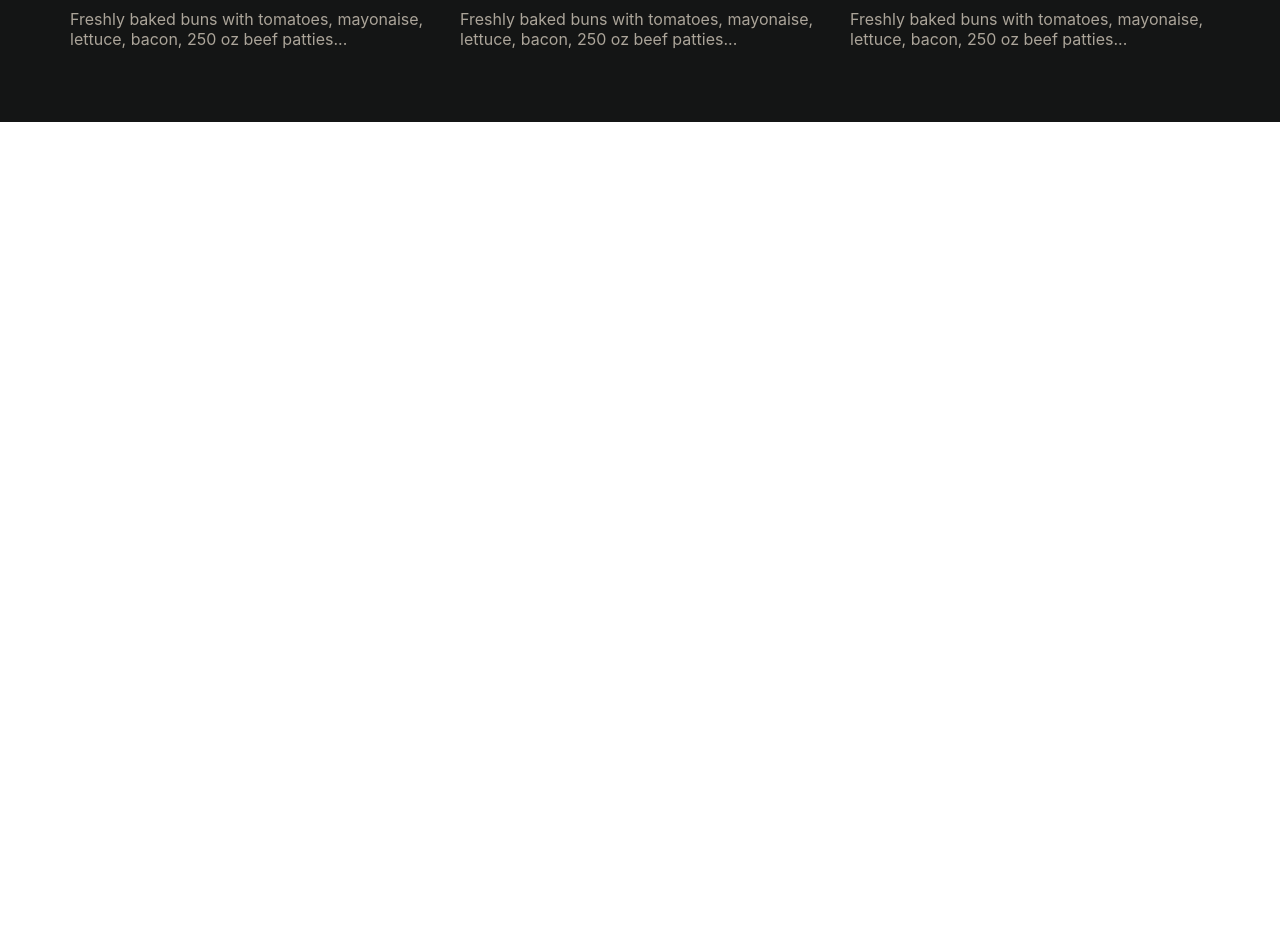
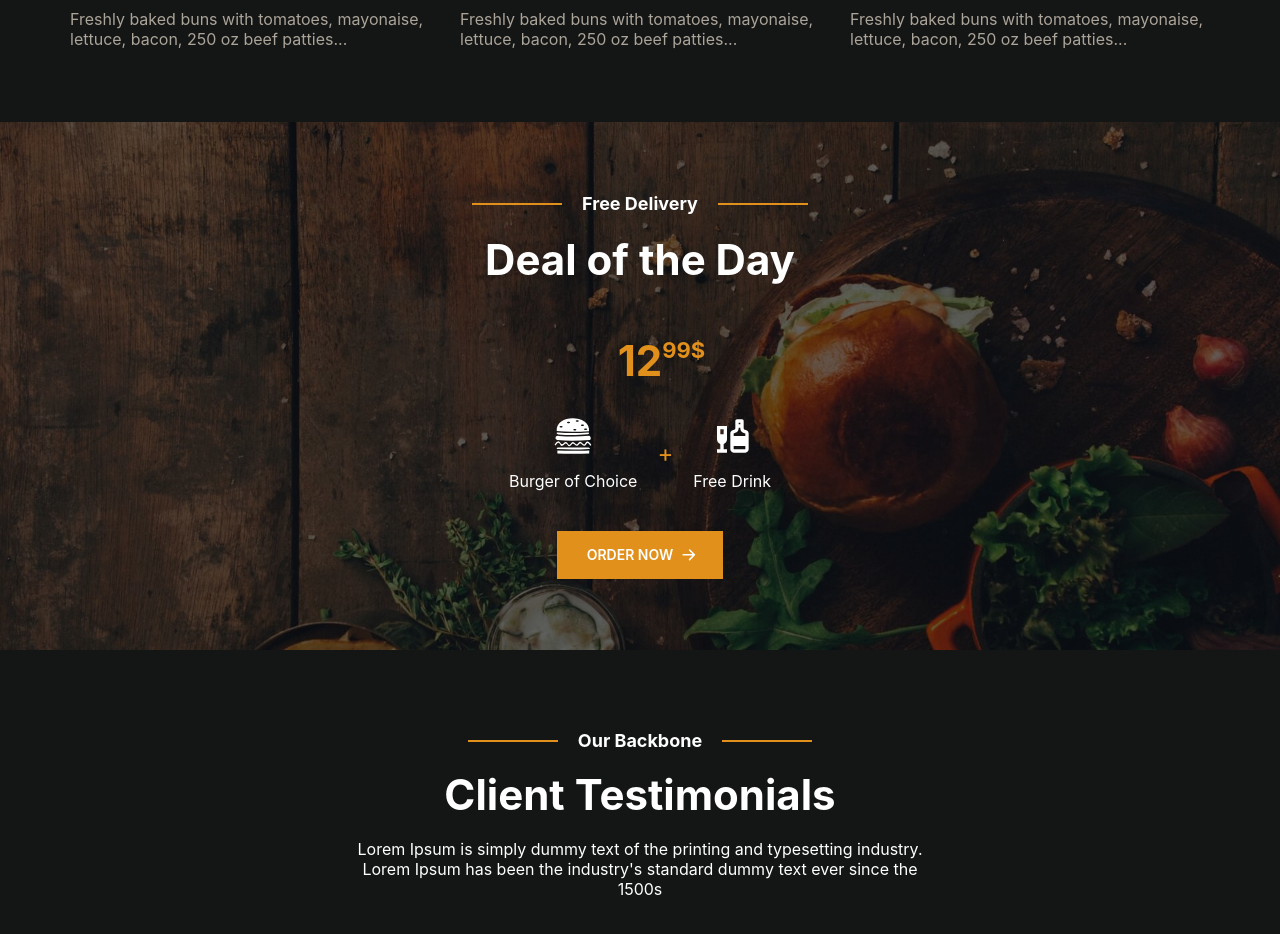
Before and after one commit to rezashokri99/classica-food, a React (Create React App) app: page / in a window 1280 px wide. Shown: the part 2260-3194 px from the top of the page. Before the commit the page ends 2382 px from the top, so only its background shows below. Built offline with nearby package versions, Linux system fonts and the light colour scheme.

Commit message:
make free delivery section

```diff
--- a/src/App.js
+++ b/src/App.js
@@ -2,6 +2,7 @@ import './App.css';
 import FreeDeliverySection from './components/FreeDeliverySection';
 import Landing from './components/Landing';
 import Navbar from './components/Navbar';
+import OurBackbone from './components/OurBackbone';
 import Suggestions from './components/Suggestions';
 import TopPicks from './components/TopPicks';
 
@@ -13,6 +14,7 @@ function App() {
       <Suggestions />
       <TopPicks />
       <FreeDeliverySection />
+      <OurBackbone />
     </div>
   );
 }
--- a/src/components/FreeDeliverySection.js
+++ b/src/components/FreeDeliverySection.js
@@ -1,10 +1,43 @@
 import React from 'react';
 import styles from "./FreeDeliverySection.module.scss";
+import { GiHamburger } from "react-icons/gi";
+import { MdLiquor } from "react-icons/md";
+import { BsArrowRightShort } from "react-icons/bs";
+
 
 const FreeDeliverySection = () => {
     return (
-        <div className={styles.freeDeliveryContainer}>
+        <div className={styles.freeDeliverySection}>
+            <div className={styles.freeDeliveryBackground}>
+            </div>
+            <div className={styles.freeDeliveryContent}>
+                    <div className={styles.freeDeliveryTitleContainer}>
+                        <h5>Free Delivery</h5>
+                        <h2>Deal of the Day</h2>
+                    </div>
 
+
+                    <div className={styles.productContainer}>
+
+                        <div className={styles.productPrice}>
+                            <p>12 <span>99$</span></p>
+                        </div>
+
+                        <div className={styles.iconsContainer}>
+                            <div>
+                                <p className={styles.active}><GiHamburger /> <span>Burger of Choice</span></p>
+                            </div>
+                            <span>+</span>
+                            <div>
+                                <p className={styles.active}><MdLiquor /> <span>Free Drink</span></p>
+                            </div>
+                        </div>
+
+                        <a className={styles.orderBtn} href='#1'>Order Now <BsArrowRightShort /></a>
+                    </div>
+
+
+                </div>
         </div>
     );
 }
--- a/src/components/FreeDeliverySection.module.scss
+++ b/src/components/FreeDeliverySection.module.scss
@@ -1,6 +1,204 @@
 @import "variables";
 
 
-.freeDeliveryContainer {
+.freeDeliverySection {
+    position: relative;
+    width: 100%;
+    height: 528px;
+}
+
+.freeDeliveryBackground {
+    position: absolute;
+    width: 100%;
+    height: 100%;
     background-image: url("../images/cta.jpg");
+    background-position: center;
+    background-size: cover;
+    background-repeat: no-repeat;
+    // display: flex;
+    // justify-content: center;
+    // padding: 80px 0;
+
+
+    &::before {
+        content: '';
+        position: absolute;
+        top: 0;
+        left: 0;
+        width: 100%;
+        height: 100%;
+        background-color: rgba(0,0,0,.6);
+        z-index: 1;
+        -webkit-transition: background-color .3s;
+        -o-transition: background-color .3s;
+        transition: background-color .3s;
+    }
 }
+
+
+.freeDeliveryContent {
+    position: absolute;
+    width: 100%;
+    color: $whiteColor;
+    height: 100%;
+    display: flex;
+    flex-direction: column;
+    align-items: center;
+    justify-content: center;
+    z-index: 2;
+
+
+    .freeDeliveryTitleContainer {
+        display: flex;
+        flex-direction: column;
+        align-items: center;
+
+
+        h5 {
+            color: $whiteColor;
+            font-size: 18px;
+            margin-bottom: 20px;
+            font-weight: 700;
+            position: relative;
+            width: fit-content;
+
+
+
+            &::before {
+                content: '';
+                position: absolute;
+                top: 50%;
+                right: 100%;
+                margin-right: 20px;
+                transform: translateY(-50%);
+                width: 90px;
+                height: 2px;
+                background-color: $orangeColor;
+            }
+
+            &::after {
+                content: '';
+                position: absolute;
+                top: 50%;
+                left: 100%;
+                margin-left: 20px;
+                transform: translateY(-50%);
+                width: 90px;
+                height: 2px;
+                background-color: $orangeColor;
+
+            }
+        }
+
+
+        h2 {
+            font-size: 42px;
+            margin-bottom: 20px;
+        }
+    }
+
+
+    .productContainer {
+        display: flex;
+        flex-direction: column;
+        align-items: center;
+
+
+
+        .productPrice {
+            color: $orangeColor;
+
+            p{
+                position: relative;
+                font-weight: 700;
+                font-size: 42px;
+                margin: 30px 0;
+
+                span {
+                    position: absolute;
+                    top: 2px;
+                    font-size: 22px;
+                }
+            }
+        }
+
+
+        .iconsContainer {
+            display: flex;
+            align-items: center;
+            justify-content: center;
+            margin: 0 0 40px;
+
+
+            div p {
+                display: flex;
+                flex-direction: column;
+                align-items: center;
+                color: $whiteColor;
+                background-color: transparent;
+
+
+                &:hover {
+                    color: $orangeColor;
+                }
+
+
+                svg {
+                    font-size: 40px;
+                    margin-bottom: 15px;
+                }
+            }
+
+            > span {
+                margin: 0 20px;
+                display: inline-block;
+                color: #E1901B;
+                font-size: 24px;
+            }
+
+
+
+        }
+
+
+        a.orderBtn {
+            text-decoration: none;
+            cursor: pointer;
+            display: flex;
+            align-items: center;
+            // white-space: nowrap;
+            // vertical-align: middle;
+            position: relative;
+            background-color: $orangeColor;
+            line-height: 24px;
+            border: 0;
+            color: #fff;
+            font-size: 14px;
+            font-weight: 600;
+            padding: 12px 50px 12px 30px;
+            transition: 0.3s;
+            text-transform: uppercase;
+
+
+            svg {
+                position: absolute;
+                font-size: 1.6rem;
+                right: 22px;
+                -webkit-transition: .3s;
+                -o-transition: .3s;
+                transition: .3s;
+            }
+
+            &:hover {
+                svg {
+                    right: 18px;
+                }
+            }
+        }
+
+
+
+
+    }
+
+}
--- a/src/components/Landing.module.scss
+++ b/src/components/Landing.module.scss
@@ -16,7 +16,6 @@
         background-position: center;
         position: absolute;
         height: 100%;
-        // z-index: 2;
 
         &::before {
             content: '';
--- /dev/null
+++ b/src/components/OurBackbone.js
@@ -0,0 +1,28 @@
+import React from "react";
+import styles from "./OurBackbone.module.scss";
+import image10 from "../images/10.png";
+import image11 from "../images/11.png";
+import image12 from "../images/12.png";
+
+const OurBackbone = () => {
+  return (
+    <div className={styles.ourBackboneContainer}>
+      <div className={styles.ourBackboneContent}>
+        <div className={styles.titleContainer}>
+          <h5>Our Backbone</h5>
+          <h2>Client Testimonials</h2>
+          <p>
+            Lorem Ipsum is simply dummy text of the printing and typesetting
+            industry. Lorem Ipsum has been the industry's standard dummy text
+            ever since the 1500s
+          </p>
+        </div>
+
+
+
+      </div>
+    </div>
+  );
+};
+
+export default OurBackbone;
--- /dev/null
+++ b/src/components/OurBackbone.module.scss
@@ -0,0 +1,84 @@
+@import "variables";
+
+
+.ourBackboneContainer {
+    width: 100%;
+    height: 839px;
+    padding: 80px 0;
+    background-color: #141515;
+    display: flex;
+    justify-content: center;
+}
+
+
+.ourBackboneContent {
+    width: 1140px;
+    height: 100%;
+    display: flex;
+    flex-direction: column;
+    // justify-content: center;
+    // text-align: center;
+
+
+
+    .titleContainer {
+        display: flex;
+        flex-direction: column;
+        align-items: center;
+        margin-bottom: 50px;
+
+        h5 {
+            color: $whiteColor;
+            font-size: 18px;
+            margin-bottom: 20px;
+            font-weight: 700;
+            position: relative;
+            width: fit-content;
+
+
+            &::before {
+                content: '';
+                position: absolute;
+                top: 50%;
+                right: 100%;
+                margin-right: 20px;
+                transform: translateY(-50%);
+                width: 90px;
+                height: 2px;
+                background-color: $orangeColor;
+            }
+
+            &::after {
+                content: '';
+                position: absolute;
+                top: 50%;
+                left: 100%;
+                margin-left: 20px;
+                transform: translateY(-50%);
+                width: 90px;
+                height: 2px;
+                background-color: $orangeColor;
+            }
+        }
+
+        h2 {
+            color: $whiteColor;
+            font-size: 42px;
+            margin-bottom: 20px;
+            line-height: 48px;
+        }
+
+        p {
+            color: $whiteColor;
+            max-width: 580px;
+            text-align: center;
+            margin-bottom: 20px;
+            color: #fff;
+            font-size: 16px;
+        }
+
+    }
+
+
+
+}
```
